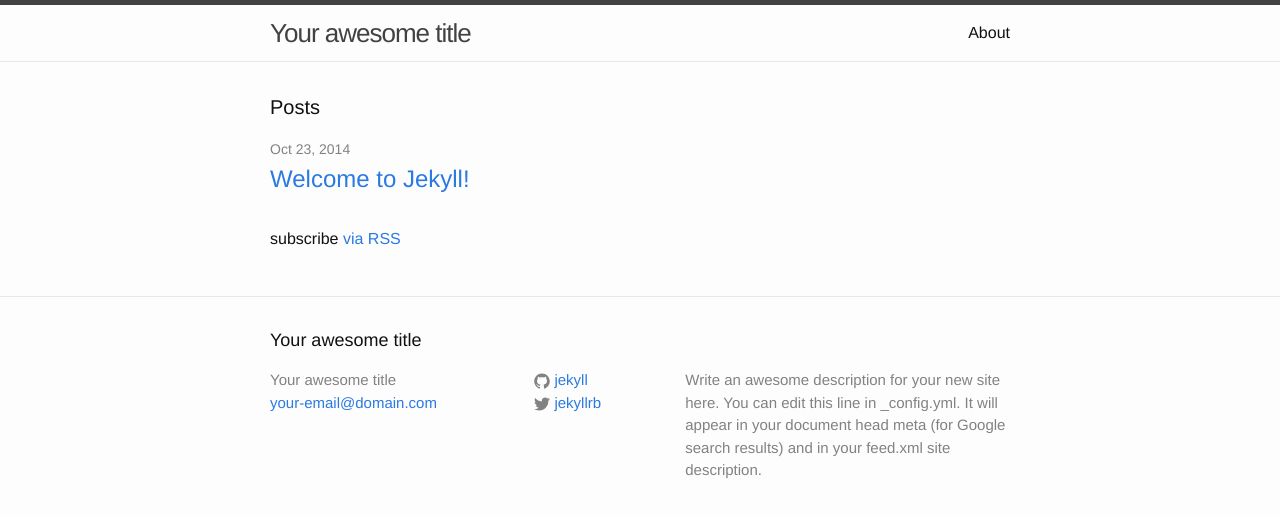
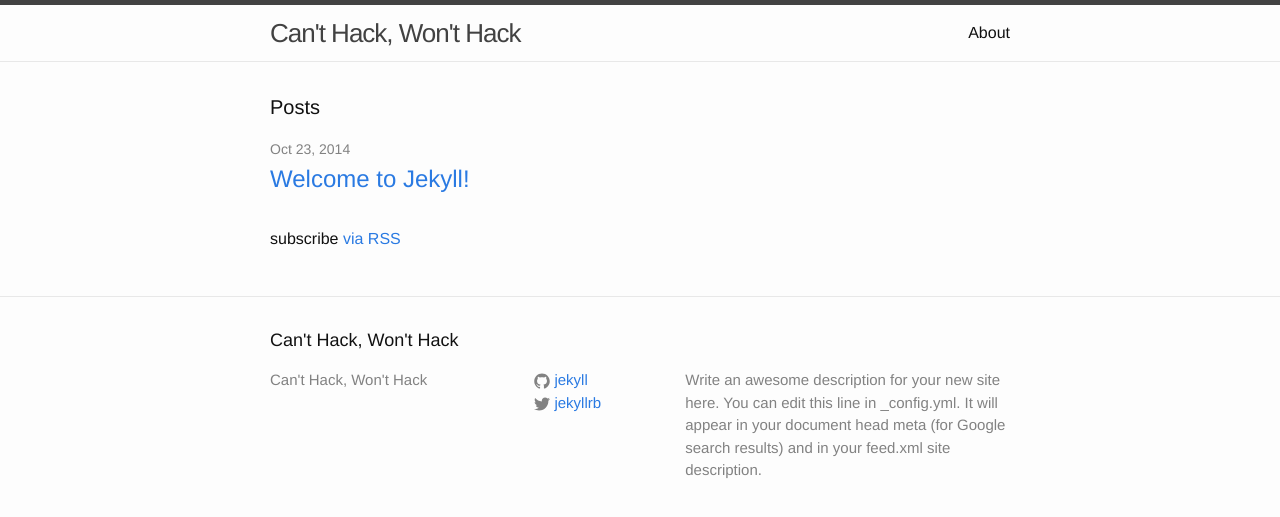
Before and after one commit to canthack/canthack.github.io, a Jekyll site: the page built from index.html, in a window 1280 px wide. Shown: the top 517 px of the page. Built offline with Jekyll 4.4.1, drawn with Linux system fonts in a browser that asks for light colours.

Commit message:
change title, hiliter and permalink.

```diff
--- a/_config.yml
+++ b/_config.yml
@@ -1,6 +1,6 @@
 # Site settings
-title: Your awesome title
-email: your-email@domain.com
+title: Can't Hack, Won't Hack
+#email: your-email@domain.com
 description: > # this means to ignore newlines until "baseurl:"
   Write an awesome description for your new site here. You can edit this
   line in _config.yml. It will appear in your document head meta (for
@@ -12,3 +12,5 @@ github_username:  jekyll
 
 # Build settings
 markdown: kramdown
+pygments:    true
+permalink:   /:year/:month/:title
```
